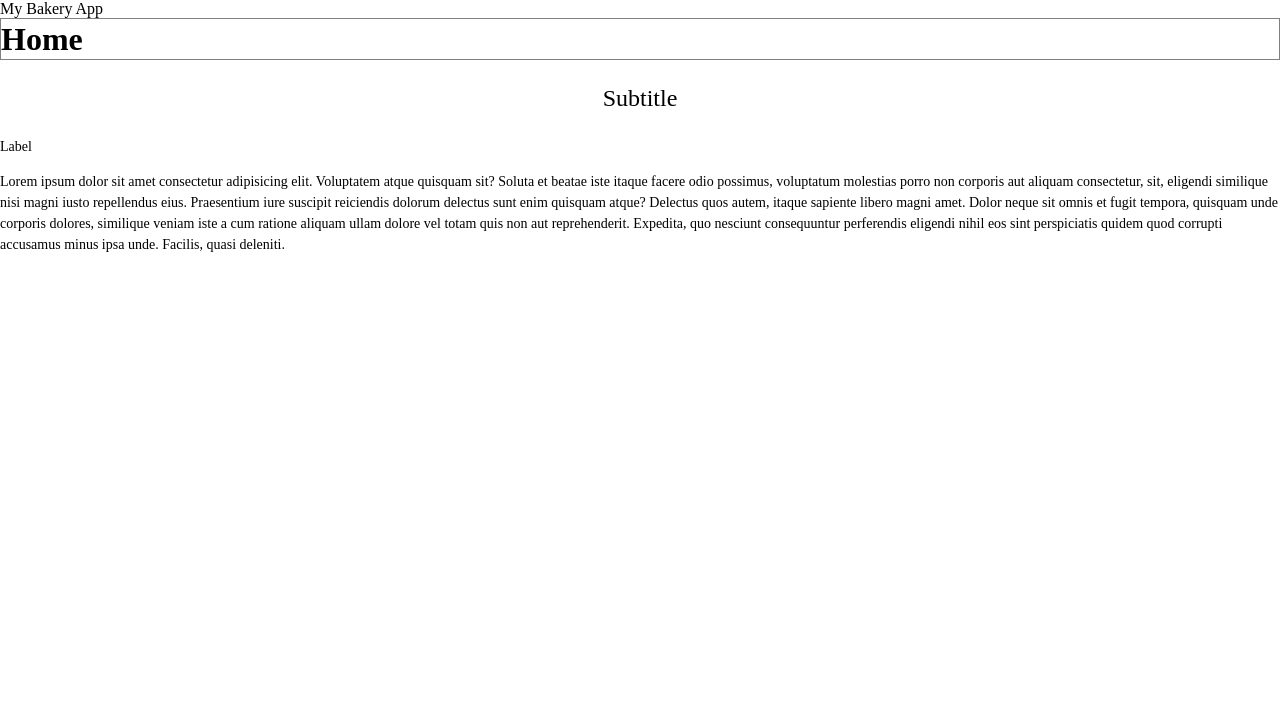
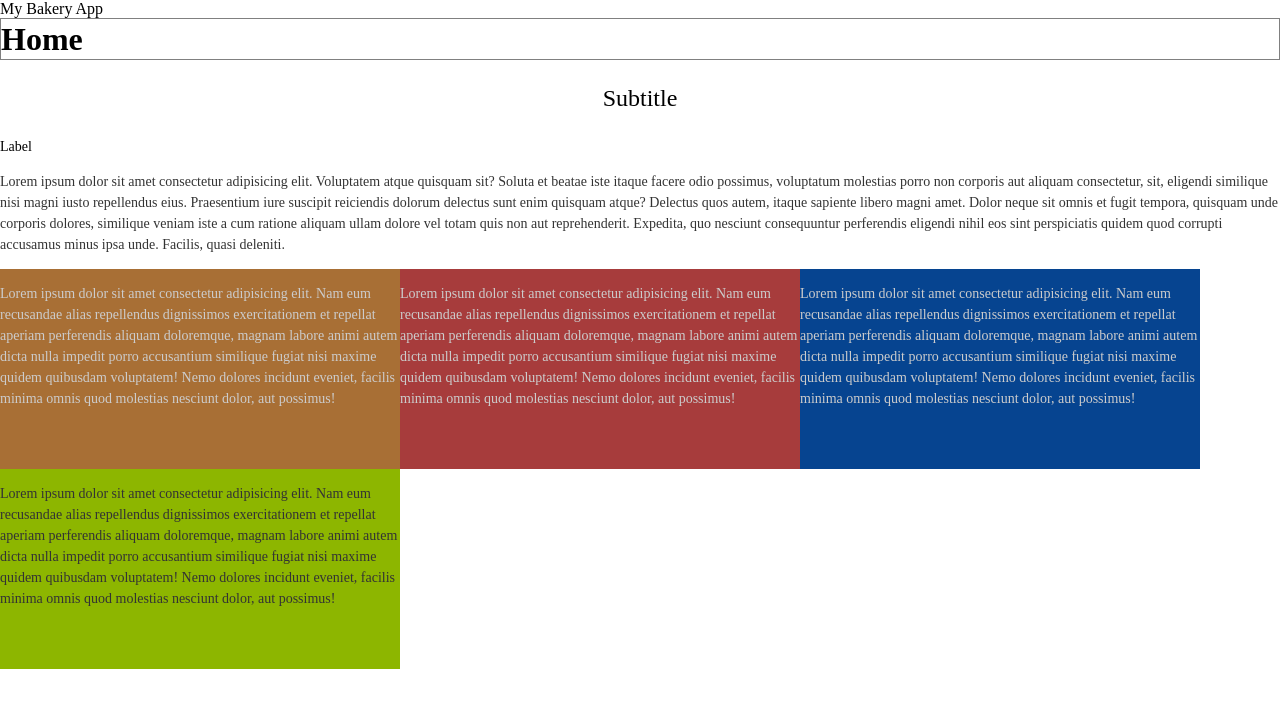
Before and after one commit to danielstich/my-bakery-erp, a React (Create React App) app in the folder client/: page / in a window 1280 px wide. Shown: the top 708 px of the page. Built offline with nearby package versions, Linux system fonts and the light colour scheme; a web font is replaced by a local one.

Commit message:
added colors

```diff
--- a/client/src/Pages/Home/Home.jsx
+++ b/client/src/Pages/Home/Home.jsx
@@ -7,6 +7,22 @@ export default function Home() {
         <h2 className='Home__Subtitle'>Subtitle</h2>
         <h3 className='Home__Label'>Label</h3>
         <p className='Home__Text'>Lorem ipsum dolor sit amet consectetur adipisicing elit. Voluptatem atque quisquam sit? Soluta et beatae iste itaque facere odio possimus, voluptatum molestias porro non corporis aut aliquam consectetur, sit, eligendi similique nisi magni iusto repellendus eius. Praesentium iure suscipit reiciendis dolorum delectus sunt enim quisquam atque? Delectus quos autem, itaque sapiente libero magni amet. Dolor neque sit omnis et fugit tempora, quisquam unde corporis dolores, similique veniam iste a cum ratione aliquam ullam dolore vel totam quis non aut reprehenderit. Expedita, quo nesciunt consequuntur perferendis eligendi nihil eos sint perspiciatis quidem quod corrupti accusamus minus ipsa unde. Facilis, quasi deleniti.</p>
+
+        <div className="Home__Box Home__Box--1">
+          <p className="Home__Text Home__Text--Light">Lorem ipsum dolor sit amet consectetur adipisicing elit. Nam eum recusandae alias repellendus dignissimos exercitationem et repellat aperiam perferendis aliquam doloremque, magnam labore animi autem dicta nulla impedit porro accusantium similique fugiat nisi maxime quidem quibusdam voluptatem! Nemo dolores incidunt eveniet, facilis minima omnis quod molestias nesciunt dolor, aut possimus!</p>
+        </div>
+
+        <div className="Home__Box Home__Box--2">
+        <p className="Home__Text Home__Text--Light">Lorem ipsum dolor sit amet consectetur adipisicing elit. Nam eum recusandae alias repellendus dignissimos exercitationem et repellat aperiam perferendis aliquam doloremque, magnam labore animi autem dicta nulla impedit porro accusantium similique fugiat nisi maxime quidem quibusdam voluptatem! Nemo dolores incidunt eveniet, facilis minima omnis quod molestias nesciunt dolor, aut possimus!</p>
+        </div>
+
+        <div className="Home__Box Home__Box--3">
+        <p className="Home__Text Home__Text--Light">Lorem ipsum dolor sit amet consectetur adipisicing elit. Nam eum recusandae alias repellendus dignissimos exercitationem et repellat aperiam perferendis aliquam doloremque, magnam labore animi autem dicta nulla impedit porro accusantium similique fugiat nisi maxime quidem quibusdam voluptatem! Nemo dolores incidunt eveniet, facilis minima omnis quod molestias nesciunt dolor, aut possimus!</p>
+        </div>
+
+        <div className="Home__Box Home__Box--4">
+        <p className="Home__Text">Lorem ipsum dolor sit amet consectetur adipisicing elit. Nam eum recusandae alias repellendus dignissimos exercitationem et repellat aperiam perferendis aliquam doloremque, magnam labore animi autem dicta nulla impedit porro accusantium similique fugiat nisi maxime quidem quibusdam voluptatem! Nemo dolores incidunt eveniet, facilis minima omnis quod molestias nesciunt dolor, aut possimus!</p>
+        </div>
     </div>
   )
 }
--- a/client/src/Pages/Home/Home.scss
+++ b/client/src/Pages/Home/Home.scss
@@ -19,5 +19,29 @@
 
     &__Text {
         @include body;
+        color: $text-color-1;
+
+        &--Light {
+            color: $text-color-2;
+        }
+    }
+
+    &__Box {
+        height: 200px;
+        width: 400px;
+        display: inline-block;
+
+        &--1 {
+            background-color: $background-color-1;
+        }
+        &--2 {
+            background-color: $error-color;
+        }
+        &--3 {
+            background-color: $background-color-3;
+        }
+        &--4 {
+            background-color: $success-color;
+        }
     }
 }
--- a/client/src/Styles/_variables.scss
+++ b/client/src/Styles/_variables.scss
@@ -0,0 +1,7 @@
+$background-color-1: #a86f35;
+$background-color-2: #aaa;
+$background-color-3: #064490;
+$text-color-1: #333;
+$text-color-2: #ccc;
+$error-color: rgb(167, 60, 60);
+$success-color: #8db600;
```
